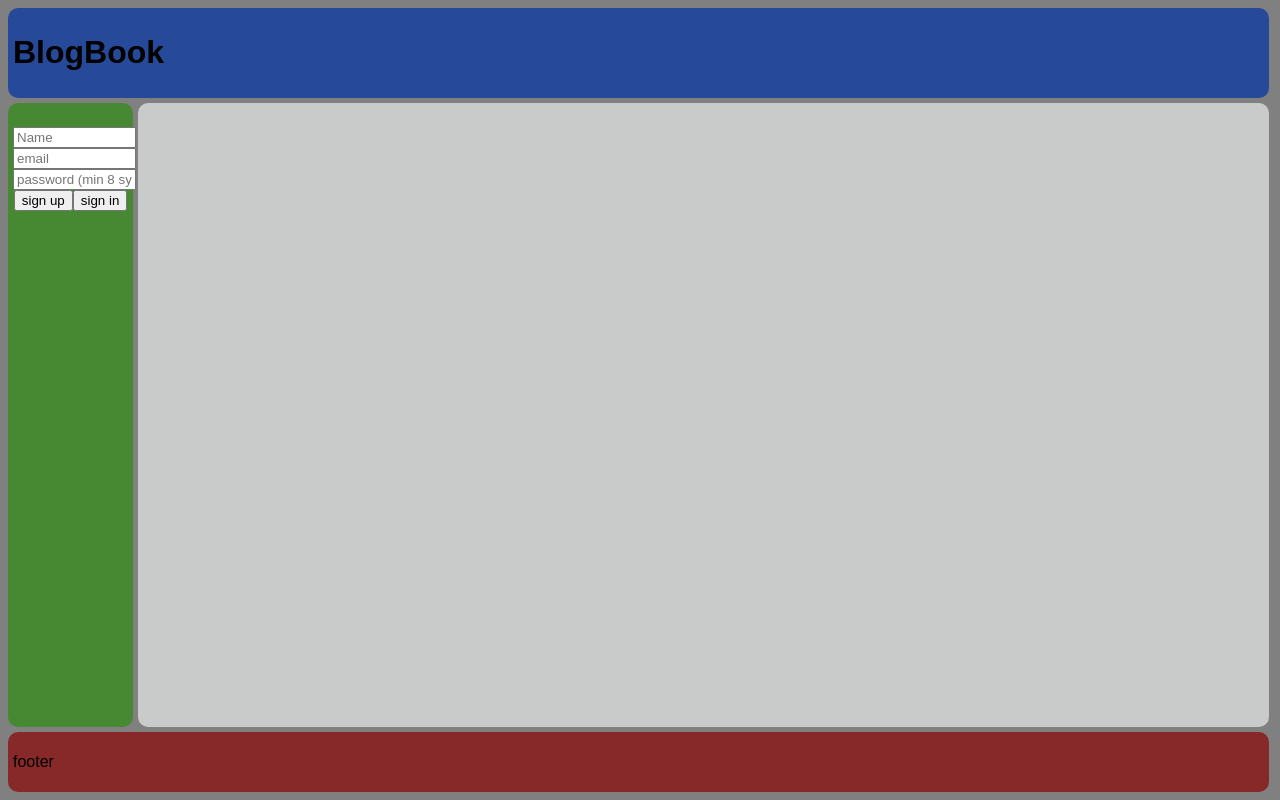
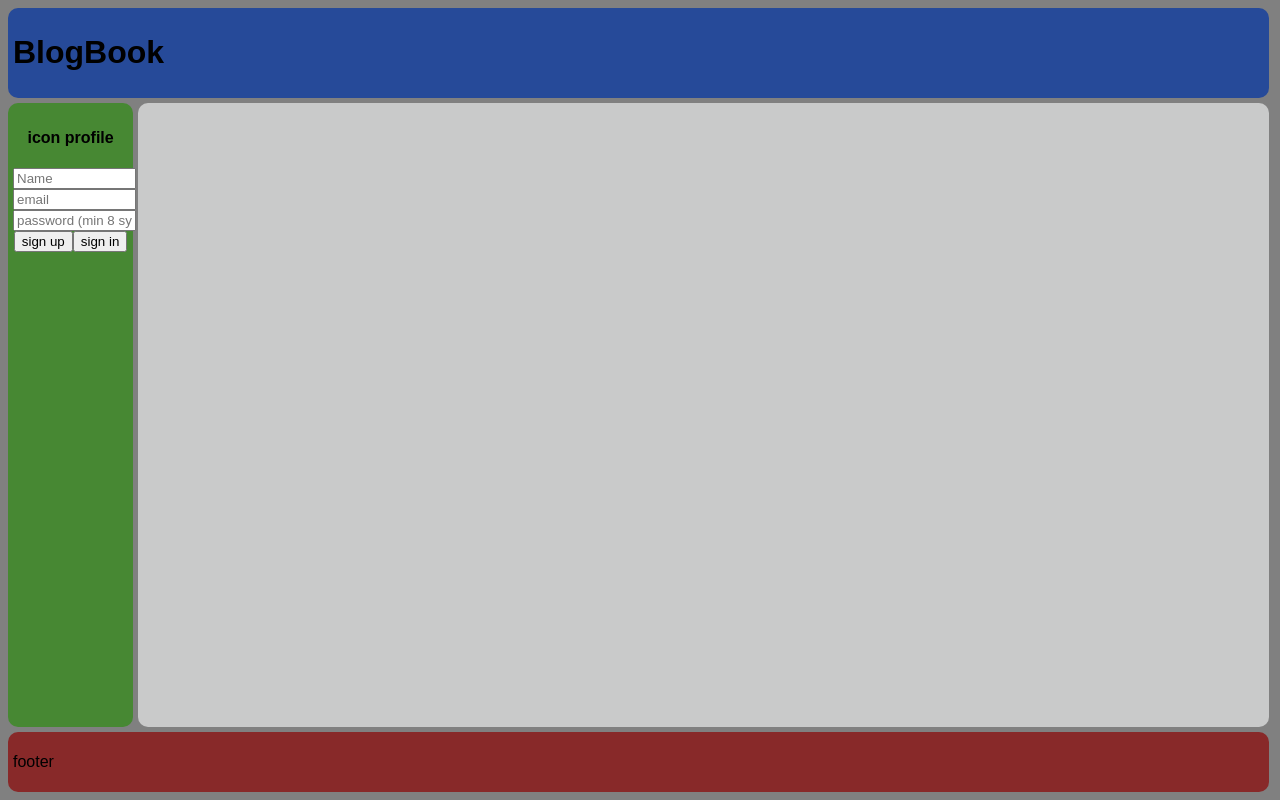
Before and after one commit to EvansTrein/BlogBook, a Vue app in the folder frontend/Forum/: page / in a window 1280 px wide. Built offline with nearby package versions, Linux system fonts and the light colour scheme.

Commit message:
update logic vue

```diff
--- a/frontend/Forum/src/App.vue
+++ b/frontend/Forum/src/App.vue
@@ -6,10 +6,8 @@
       </div>
     </div>
     <div class="bar">
-        <h4 v-if="appStore.activeUserName">icon profile</h4>
-        <h3>{{ appStore.activeUserName }}</h3>
-        <h3>{{ appStore.activeUserEmail }}</h3>
-      <div v-if="!appStore.activeUserName">
+        <h4>icon profile</h4>
+      <div>
         <form>
           <input type="text" v-model="name" placeholder="Name" /> <br />
           <input type="text" v-model="email" placeholder="email" /> <br />
@@ -23,16 +21,16 @@
         <button @click="signUp">sign up</button>
         <button @click="signIn">sign in</button>
     </div>
-    <button v-if="appStore.activeUserName" @click="logout">logout</button> <br>
-    <button v-if="appStore.activeUserName === 'admin'" @click="getAllUsers">view all users</button>
+    <button v-if="appStore.activeUser" @click="logout">logout</button> <br>
+    <button v-if="appStore.activeUser && appStore.activeUser.user.name === 'admin'" @click="getAllUsers">view all users</button>
     </div>
     <div class="main">
-        <div v-for="item in appStore.sessionDataAllUsers" class="allUsers">
+        <!-- <div v-for="item in appStore.sessionDataAllUsers" class="allUsers">
             ID: {{ item.ID }} <br>
             Email: {{ item.Email }} <br>
             Name: {{ item.Name }} <br>
             <button>Delete</button>
-        </div>
+        </div> -->
       <div v-show="false">
         <h4>User:</h4>
         <p>
--- a/frontend/Forum/src/stores/AppStore.js
+++ b/frontend/Forum/src/stores/AppStore.js
@@ -1,24 +1,11 @@
 import { defineStore } from "pinia";
-import { ref } from "vue";
+import { ref, reactive } from "vue";
 
-const activeUserLocalSt =
-  localStorage.length > 0
-    ? JSON.parse(localStorage.getItem("activeUser"))
-    : null;
-
-const activeSessionData =
-  sessionStorage.hasOwnProperty("sessionUserData")
-    ? JSON.parse(sessionStorage.getItem("sessionUserData"))
-    : null;
+localStorage.setItem("sessionTab", "default")
 
 export const useAppStore = defineStore("AppStore", () => {
-  const activeUserName =
-    activeUserLocalSt !== null ? ref(activeUserLocalSt.user.name) : "";
-  const activeUserEmail =
-    activeUserLocalSt !== null ? ref(activeUserLocalSt.user.email) : "";
-  const admin = ref(false);
-//   const sessionDataAllUsers =
-//     activeUserLocalSt !== null ? ref(activeSessionData.users) : "";
+    const sessionTab = ref(localStorage.getItem("sessionTab"))
+    const activeUser = reactive(JSON.parse(localStorage.getItem("activeUser")))
 
-  return { admin, activeUserName, activeUserEmail };
+  return { sessionTab, activeUser };
 });
```
